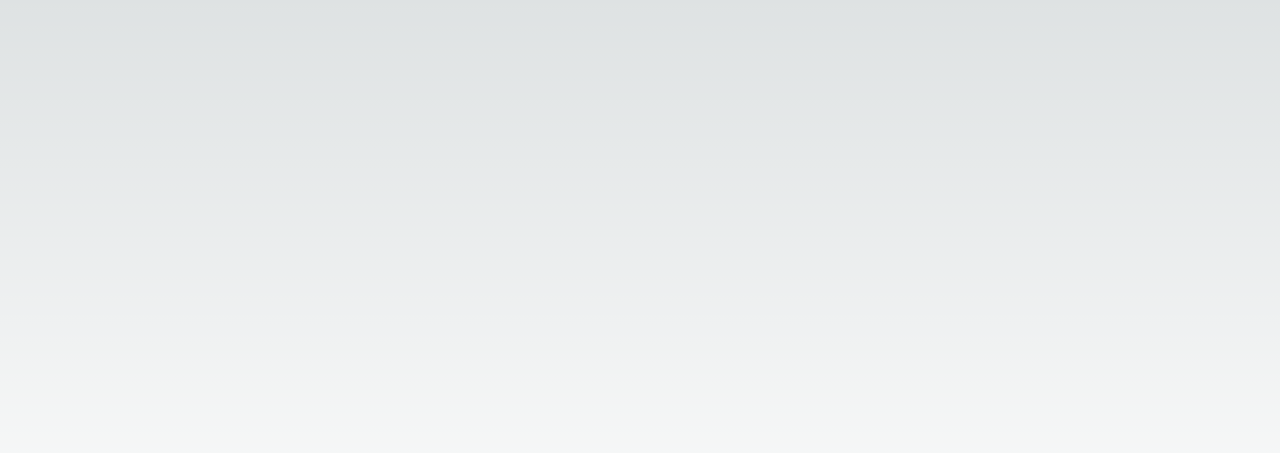
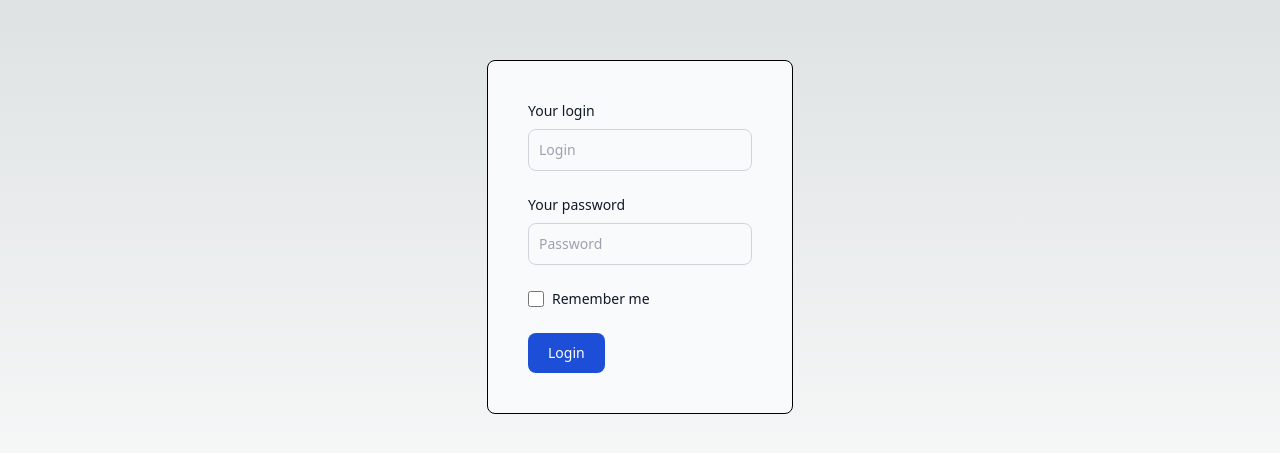
Before and after one commit to Sergeew-K-V/cartographers_client, a Next.js app: page / in a window 1280 px wide. Shown: the part 163-616 px from the top of the page. Built offline with nearby package versions, Linux system fonts and the light colour scheme.

Commit message:
feat: added LoginForm

```diff
--- a/app/layout.tsx
+++ b/app/layout.tsx
@@ -2,7 +2,7 @@ import './globals.css';
 
 export const metadata = {
   title: 'Cartographers',
-  description: 'Cartographers - web version',
+  description: 'Cartographers game',
 };
 
 const RootLayout = ({ children }: { children: React.ReactNode }) => {
--- a/app/page.tsx
+++ b/app/page.tsx
@@ -1,6 +1,10 @@
+import { LoginForm } from '@/components';
+
 const Home = () => {
   return (
-    <main className="flex min-h-screen flex-col items-center justify-between p-24"></main>
+    <main className="flex min-h-screen flex-col items-center justify-center p-24">
+      <LoginForm />
+    </main>
   );
 };
 
--- /dev/null
+++ b/app/types.ts
@@ -0,0 +1,6 @@
+interface IUser {
+  login: string;
+  password: string;
+}
+
+export type { IUser };
--- a/components/Input.tsx
+++ b/components/core/Input.tsx
@@ -3,7 +3,7 @@ interface InputProps {
   placeholder: string;
   name: string;
   value?: string | null;
-  handleChange: (fieldName: string, value: any) => void;
+  handleChange: (fieldName: string, value: string | number) => void;
   className?: string;
   type?: string;
   required?: boolean;
@@ -25,23 +25,23 @@ const Input = ({
   return (
     <div className="mb-6">
       <label
-        htmlFor={name}
+        htmlFor={name.toString()}
         className="block mb-2 text-sm font-medium text-gray-900 "
       >
         {labelText}
       </label>
       <input
-        id={name}
+        id={name.toString()}
         type={type ? type : 'text'}
         value={value ? value : ''}
-        onChange={(event) => handleChange(name, event.target.value)}
+        onChange={(event) => handleChange(name.toString(), event.target.value)}
         placeholder={placeholder}
         required={required}
         disabled={disabled}
         readOnly={readonly}
         className={
           'bg-gray-50 border border-gray-300 text-gray-900 text-sm rounded-lg focus:ring-blue-500 focus:border-blue-500 block w-full p-2.5' +
-          className
+          (className ? className : '')
         }
       />
     </div>
--- /dev/null
+++ b/components/forms/LoginForm.tsx
@@ -0,0 +1,58 @@
+'use client';
+
+import { IUser } from '@/app/types';
+import { useState } from 'react';
+import { Input } from '..';
+
+const LoginForm = (): JSX.Element => {
+  const [user, setUser] = useState<IUser>({ login: '', password: '' });
+
+  const handleChange = (fieldName: string, value: string | number) => {
+    setUser({ ...user, [fieldName]: value });
+  };
+
+  return (
+    <form className="p-10 bg-slate-50 border-black border rounded-lg ">
+      <Input
+        labelText={'Your login'}
+        placeholder={'Login'}
+        name={'login'}
+        value={user?.login}
+        handleChange={handleChange}
+      />
+      <Input
+        labelText={'Your password'}
+        placeholder={'Password'}
+        name={'password'}
+        type="password"
+        value={user?.password}
+        handleChange={handleChange}
+      />
+      <div className="flex items-start mb-6">
+        <div className="flex items-center h-5">
+          <input
+            id="remember"
+            type="checkbox"
+            value=""
+            className="w-4 h-4 border border-gray-300 rounded bg-gray-50 focus:ring-3 focus:ring-blue-300 dark:bg-gray-700 dark:border-gray-600 dark:focus:ring-blue-600 dark:ring-offset-gray-800 dark:focus:ring-offset-gray-800"
+            required
+          />
+        </div>
+        <label
+          htmlFor="remember"
+          className="ml-2 text-sm font-medium text-gray-900 dark:text-gray-300"
+        >
+          Remember me
+        </label>
+      </div>
+      <button
+        type="submit"
+        className="text-white bg-blue-700 hover:bg-blue-800 focus:ring-4 focus:outline-none focus:ring-blue-300 font-medium rounded-lg text-sm w-full sm:w-auto px-5 py-2.5 text-center dark:bg-blue-600 dark:hover:bg-blue-700 dark:focus:ring-blue-800"
+      >
+        Login
+      </button>
+    </form>
+  );
+};
+
+export default LoginForm;
--- a/components/index.ts
+++ b/components/index.ts
@@ -1,3 +1,4 @@
-import Input from './Input';
+import Input from './core/Input';
+import LoginForm from './forms/LoginForm';
 
-export { Input };
+export { Input,LoginForm };
```
